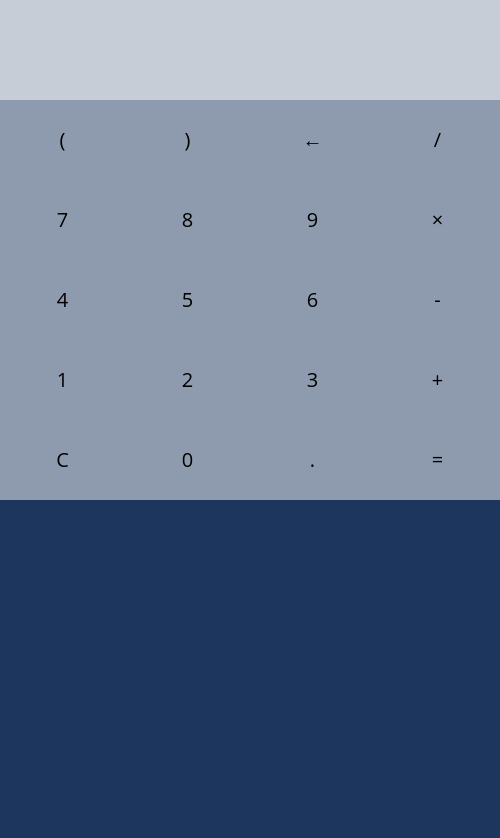
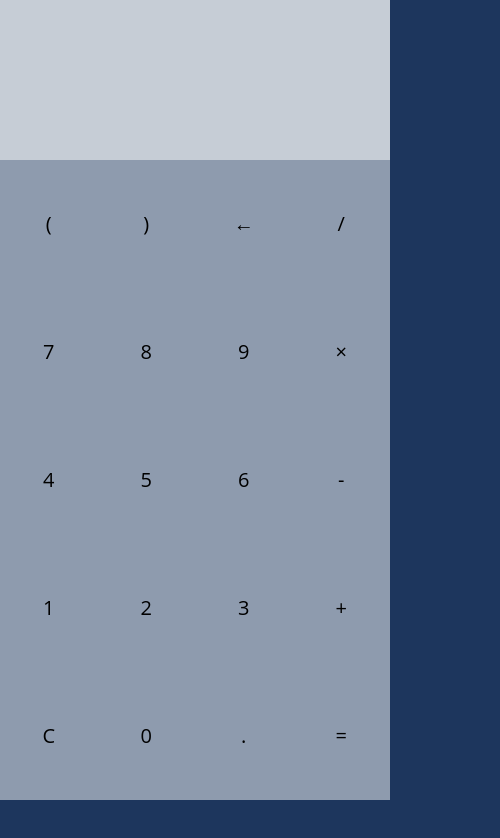
Before and after one commit to Nikolai-Adamovich/Calculator, a website: page index.html in a window 390 px wide. Shown: the whole page, 500 px wide, since content can reach past the window. Drawn offline with nearby package versions, Linux system fonts and the light colour scheme.

Commit message:
Optimized for mobile

```diff
--- a/css/style.css
+++ b/css/style.css
@@ -1,9 +1,10 @@
-/*
-@import 'https://fonts.googleapis.com/css?family=Open+Sans';
-*/
 html, body, button, div, h1, header, input, li, ul {
     margin: 0;
     padding: 0;
+}
+html, body {
+    width: 100%;
+    height: 100%;
 }
 body {
     background: #1d365d;
@@ -28,8 +29,10 @@ li {
 
 .calc {
     margin: 0 auto;
-    width: 500px;
-    height: 500px;
+    max-width: 500px;
+    max-height: 800px;
+    width: 100%;
+    height: 100%;
     background: rgba(255,255,255,0.5);
 }
 .calc__screen {
@@ -39,17 +42,29 @@ li {
     position: relative;
 }
 .input {
-    width: calc(100% - 20px);
+    width: 100%;
     height: 40%;
-    padding: 0 10px;
+    font-size: 16px;
+    position: relative;
 }
 .output {
+    width: 100%;
+    height: 60%;
+    font-size: 20px;
+    line-height: 20px;
+    cursor: default;
+    position: relative;
+}
+#input {
     width: calc(100% - 20px);
-    height: 60%;
+    height: 16px;
     padding: 0 10px;
-    font-size: 20px;
-    line-height: 60px;
-    cursor: default;
+    text-align: left;
+}
+#output {
+    width: calc(100% - 20px);
+    height: 20px;
+    padding: 0 10px;
     text-align: right;
 }
 .calc__buttons {
@@ -69,10 +84,9 @@ li {
     float: left;
     width: 25%;
     height: 20%;
-    text-align: center;
     font-size: 20px;
-    line-height: 80px;
-    vertical-align: middle;
+    line-height: 20px;
+    position: relative;
 }
 .calc__buttons li:hover {
     background: rgba(255,255,255,0.2);
@@ -80,5 +94,26 @@ li {
 }
 .calc__buttons li:active {
     background: rgba(255,255,255,0.1);
-    line-height: 78px;
 }
+.center {
+    display: block;
+    width: 20px;
+    height: 20px;
+    position: absolute;
+    top: 0;
+    right: 0;
+    bottom: 0;
+    left: 0;
+    margin: auto;
+    text-align: center;
+}
+.right-align {
+    width: 100%;
+    height: 20px;
+    text-align: right;
+}
+.left-align {
+    width: 100%;
+    height: 16px;
+    text-align: left;
+}
--- a/index.html
+++ b/index.html
@@ -10,31 +10,35 @@
 
 <div class="calc" ng-app="App" ng-controller="CalculateController">
     <div class="calc__screen">
-        <input class="input" type="text" autofocus ng-model="input" ng-keydown="keyDown($event)">
-        <div class="output" ng-bind="result"></div>
+        <div class="input clearfix">
+            <input id="input" class="center" type="text" autofocus ng-model="input" ng-keydown="keyDown($event)">
+        </div>
+        <div class="output clearfix">
+            <div id="output" class="center" ng-bind="result"></div>
+        </div>
     </div>
     <div class="calc__buttons">
         <ul class="clearfix" ng-mouseup="focus()">
-            <li ng-mousedown="buttonClick('(')">(</li>
-            <li ng-mousedown="buttonClick(')')">)</li>
-            <li ng-mousedown="remove()">←</li>
-            <li ng-mousedown="buttonClick(' / ')">/</li>
-            <li ng-mousedown="buttonClick('7')">7</li>
-            <li ng-mousedown="buttonClick('8')">8</li>
-            <li ng-mousedown="buttonClick('9')">9</li>
-            <li ng-mousedown="buttonClick(' × ')">×</li>
-            <li ng-mousedown="buttonClick('4')">4</li>
-            <li ng-mousedown="buttonClick('5')">5</li>
-            <li ng-mousedown="buttonClick('6')">6</li>
-            <li ng-mousedown="buttonClick(' - ')">-</li>
-            <li ng-mousedown="buttonClick('1')">1</li>
-            <li ng-mousedown="buttonClick('2')">2</li>
-            <li ng-mousedown="buttonClick('3')">3</li>
-            <li ng-mousedown="buttonClick(' + ')">+</li>
-            <li ng-mousedown="clearInput()">C</li>
-            <li ng-mousedown="buttonClick('0')">0</li>
-            <li ng-mousedown="buttonClick('.')">.</li>
-            <li ng-mousedown="calculate()">=</li>
+            <li ng-mousedown="buttonClick('(')"><span class="center">(</span></li>
+            <li ng-mousedown="buttonClick(')')"><span class="center">)</span></li>
+            <li ng-mousedown="remove()"><span class="center">←</span></li>
+            <li ng-mousedown="buttonClick(' / ')"><span class="center">/</span></li>
+            <li ng-mousedown="buttonClick('7')"><span class="center">7</span></li>
+            <li ng-mousedown="buttonClick('8')"><span class="center">8</span></li>
+            <li ng-mousedown="buttonClick('9')"><span class="center">9</span></li>
+            <li ng-mousedown="buttonClick(' × ')"><span class="center">×</span></li>
+            <li ng-mousedown="buttonClick('4')"><span class="center">4</span></li>
+            <li ng-mousedown="buttonClick('5')"><span class="center">5</span></li>
+            <li ng-mousedown="buttonClick('6')"><span class="center">6</span></li>
+            <li ng-mousedown="buttonClick(' - ')"><span class="center">-</span></li>
+            <li ng-mousedown="buttonClick('1')"><span class="center">1</span></li>
+            <li ng-mousedown="buttonClick('2')"><span class="center">2</span></li>
+            <li ng-mousedown="buttonClick('3')"><span class="center">3</span></li>
+            <li ng-mousedown="buttonClick(' + ')"><span class="center">+</span></li>
+            <li ng-mousedown="clearInput()"><span class="center">C</span></li>
+            <li ng-mousedown="buttonClick('0')"><span class="center">0</span></li>
+            <li ng-mousedown="buttonClick('.')"><span class="center">.</span></li>
+            <li ng-mousedown="calculate()"><span class="center">=</span></li>
         </ul>
     </div>
 </div>
--- a/js/controllers/CalculateController.js
+++ b/js/controllers/CalculateController.js
@@ -7,7 +7,8 @@
     CalculateController.$inject = ['$scope'];
 
     function CalculateController($scope) {
-        var input = document.querySelector('input.input');
+        var input = document.querySelector('#input');
+        var output = document.querySelector('#output');
 
         $scope.input = '';
         $scope.calculate = function () {
@@ -40,7 +41,7 @@
             }
         };
         $scope.focus = function () {
-            input.focus();
+            output.focus();
         };
         $scope.clearInput = function () {
             $scope.input = '';
```
